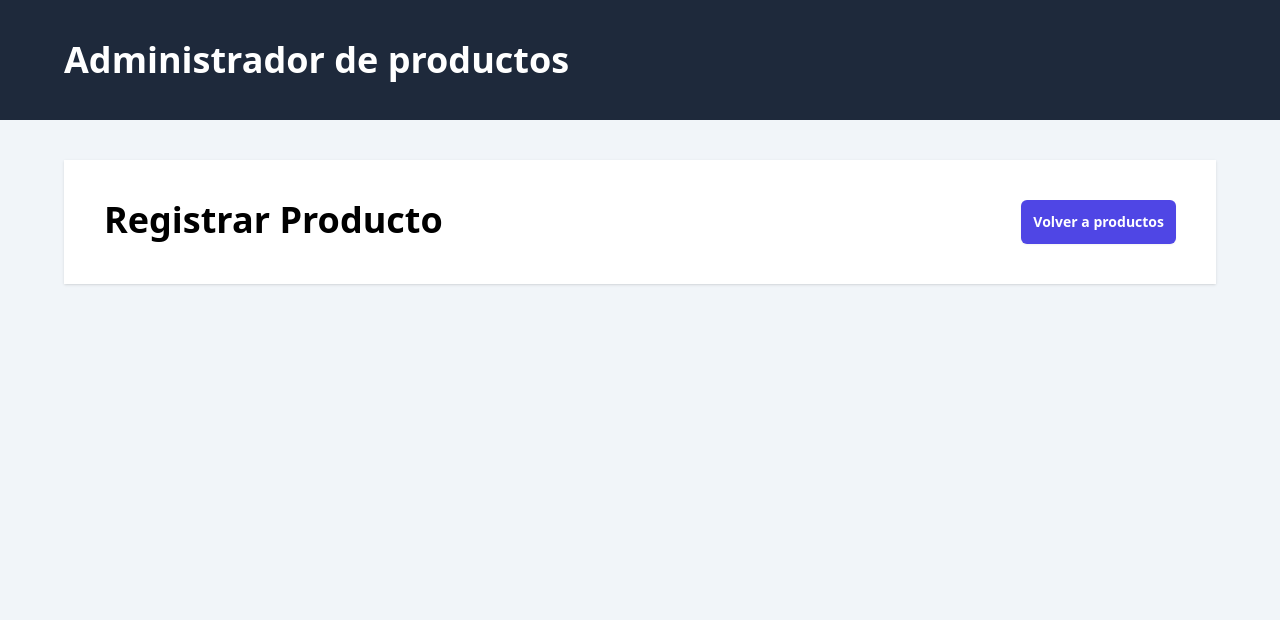
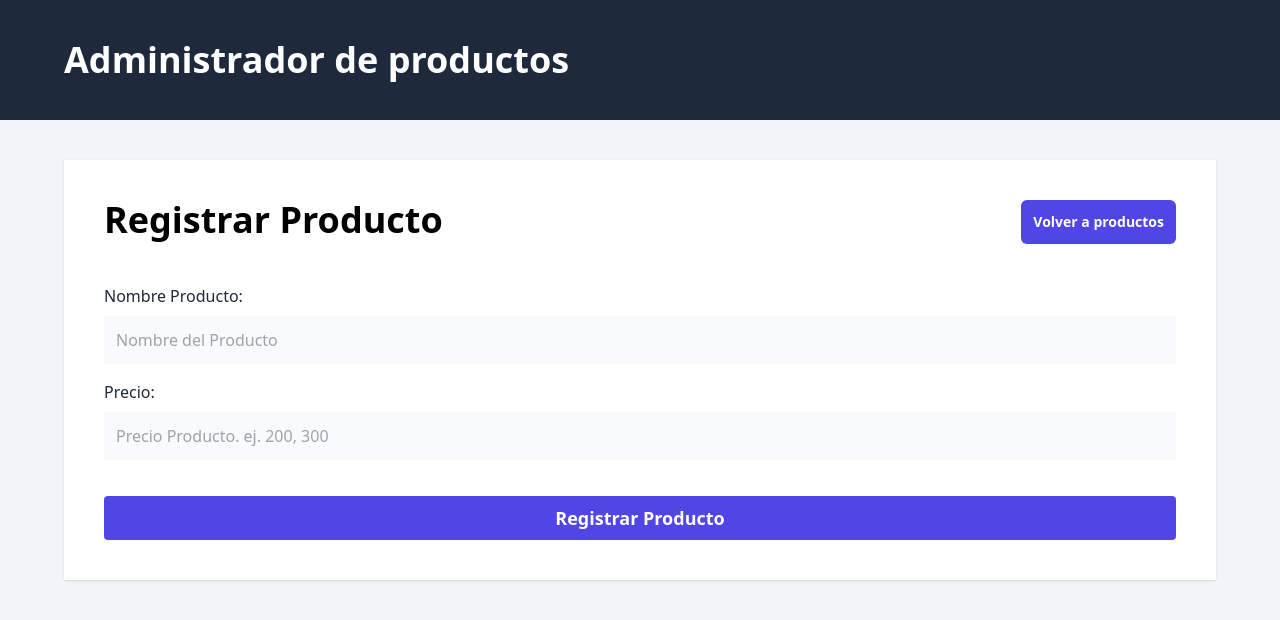
Before and after one commit to DaniM0613/PERN, a React (Vite) app in the folder client/: page /productos/nuevo in a window 1280 px wide. Shown: the top 620 px of the page. Built offline with nearby package versions, Linux system fonts and the light colour scheme.

Commit message:
using action by react-router-dom and how to use it

```diff
--- a/client/src/router.tsx
+++ b/client/src/router.tsx
@@ -1,7 +1,7 @@
 import { createBrowserRouter } from 'react-router-dom'
 import Layout from './layouts/Layout'
 import Products from './views/Products'
-import NewProduct from './views/NewProduct'
+import NewProduct, {action as newProductAction} from './views/NewProduct'
 
 export const router = createBrowserRouter([
     {
@@ -14,7 +14,8 @@
             },
             {
                 path: 'productos/nuevo',
-                element: <NewProduct/>
+                element: <NewProduct/>,
+                action: newProductAction
             }
         ],
     },
--- a/client/src/views/NewProduct.tsx
+++ b/client/src/views/NewProduct.tsx
@@ -1,4 +1,10 @@
-import { Link } from 'react-router-dom'
+import { Link, Form } from 'react-router-dom'
+
+export async function action() {
+   console.log('desde action...')
+
+   return {}
+}
 
 export default function NewProduct() {
   return (
@@ -13,6 +19,44 @@
         </Link>
      </div>
 
+      <Form
+         className='mt-10'
+         method='POST'
+      >
+
+       <div className='mb-4'>
+        <label
+          className='text-gray-800'
+          htmlFor='name'
+        >Nombre Producto:</label>
+        <input
+           id='name'
+           type='text'
+           className='mt-2 block w-full p-3 bg-gray-50'
+           placeholder='Nombre del Producto'
+           name='name'
+        />
+       </div>
+       <div className='mb-4'>
+        <label
+           className='text-gray-800'
+           htmlFor='price'
+        >Precio:</label>
+        <input
+           id='price'
+           type='number'
+           className='mt-2 block w-full p-3 bg-gray-50'
+           placeholder='Precio Producto. ej. 200, 300'
+           name='precio'
+         />
+        </div>
+         <input
+           type='submit'
+           className='mt-5 w-full bg-indigo-600 p-2 text-white font-bold text-lg cursor-pointer rounded'
+           value='Registrar Producto'
+         />
+      </Form>
+
     </>
   )
 }
```
